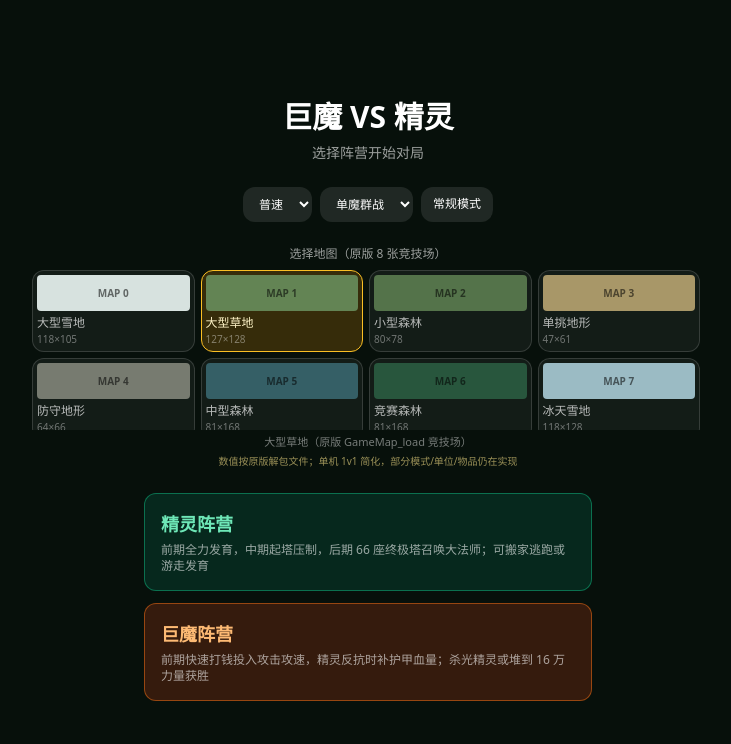
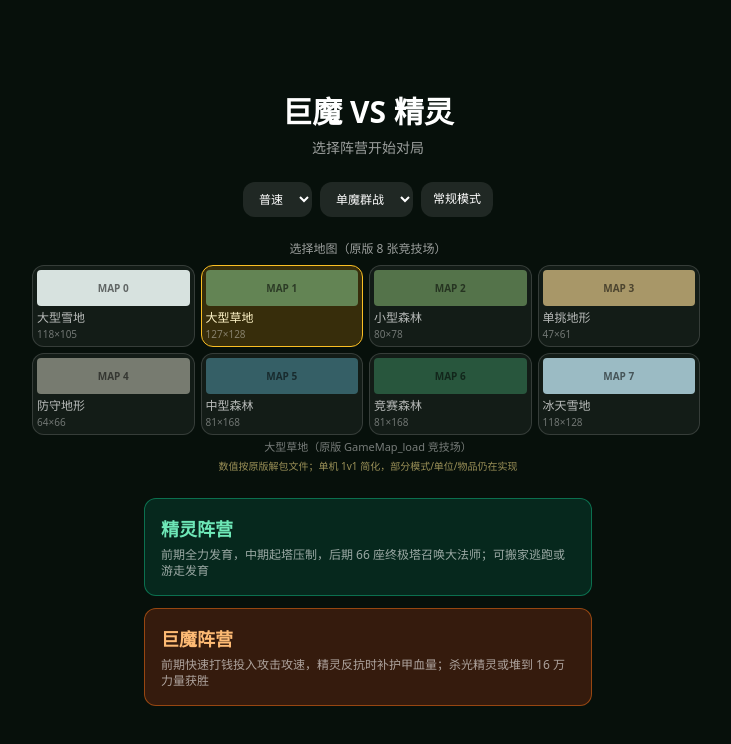
Before and after one commit to yuhuizhaocom/fullstack, a Next.js app: page /tve4 in a window 1280 px wide. Shown: the top 744 px of the page, without its empty margins (272-1003 px from the left). Built offline with nearby package versions, Linux system fonts and the light colour scheme.

Commit message:
fix(tve4): 移除地图选择页多余滚动条

```diff
--- a/src/components/tve4/game.tsx
+++ b/src/components/tve4/game.tsx
@@ -551,7 +551,7 @@ export function Tve4Game() {
           </div>
           <div className="w-full max-w-2xl">
             <div className="mb-2 text-center text-xs text-white/60">选择地图（原版 8 张竞技场）</div>
-            <div className="grid max-h-40 grid-cols-4 gap-1.5 overflow-y-auto pr-1 sm:grid-cols-4">
+            <div className="grid max-h-44 grid-cols-4 gap-1.5 overflow-y-auto pr-1 sm:grid-cols-4">
               {MAP_ORDER.map((id) => {
                 const map = MAP_DEFINITIONS[id];
                 return (
```
